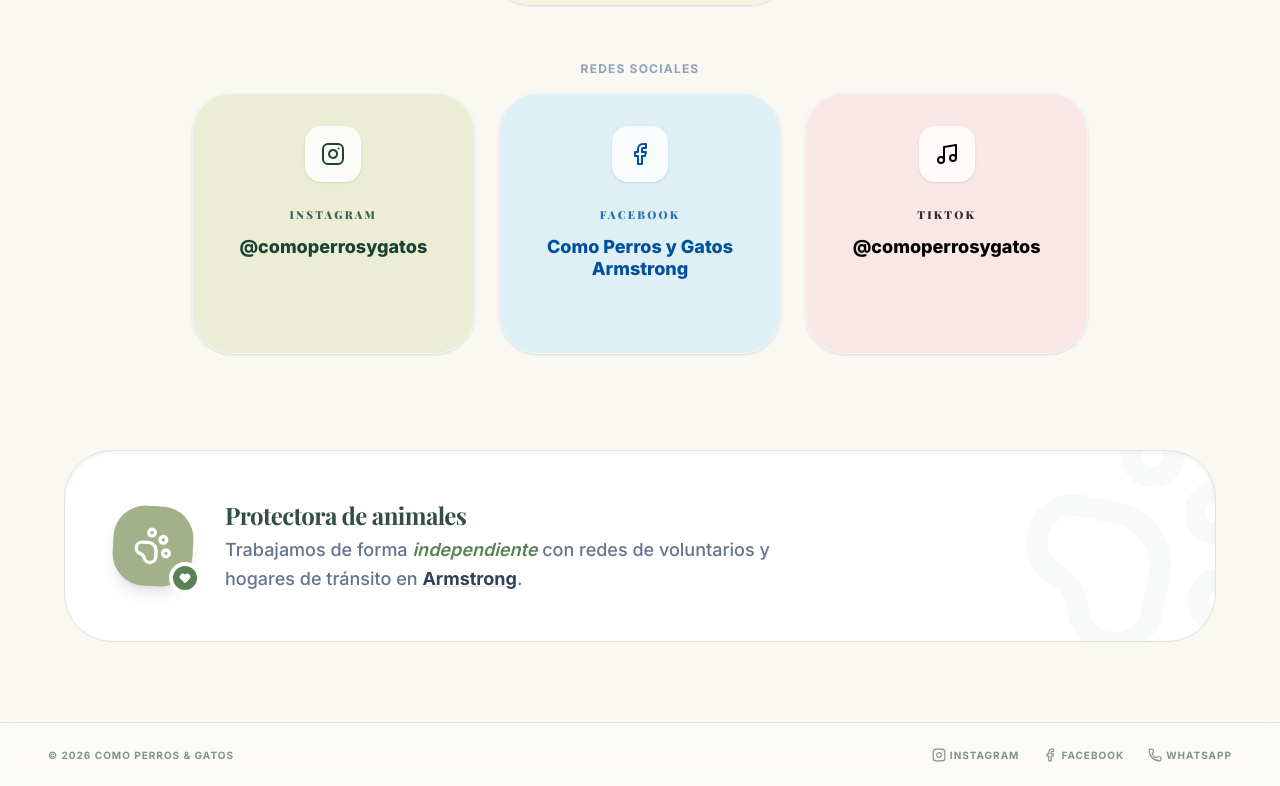
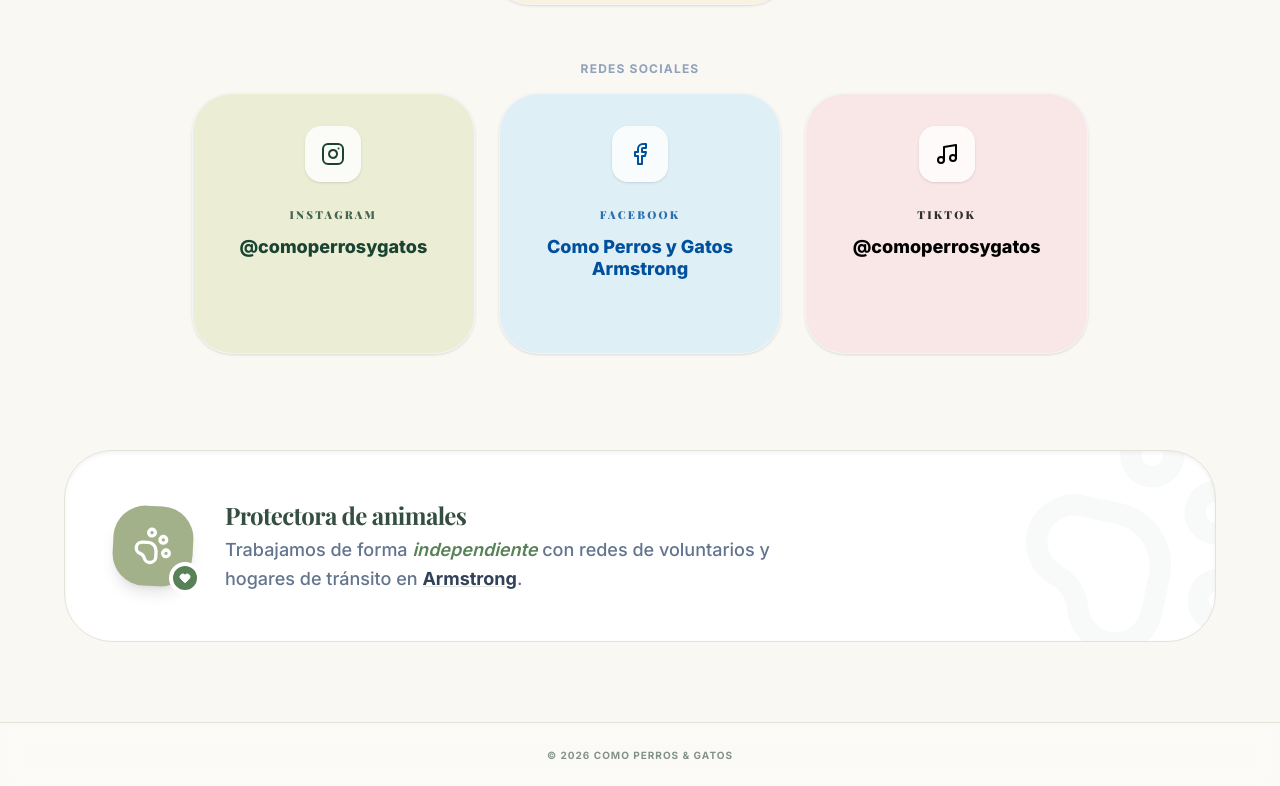
Before and after one commit to Gianp2/CPyG, a React (Vite) app: page / in a window 1280 px wide. Shown: the part 5310-6096 px from the top of the page. Built offline with nearby package versions, Linux system fonts and the light colour scheme; no server answers; the database is empty; a web font is replaced by a local one.

Commit message:
Footer centrado

```diff
--- a/src/components/layout/Footer.jsx
+++ b/src/components/layout/Footer.jsx
@@ -1,10 +1,10 @@
-import { Instagram, Facebook, Phone } from "lucide-react";
 import { Link } from "react-router-dom";
 
 export default function Footer() {
   return (
     <footer className="bg-white/30 backdrop-blur-sm border-t border-brand-border h-16 flex items-center">
-      <div className="max-w-7xl mx-auto px-12 w-full flex flex-col md:flex-row justify-between items-center text-[10px] font-bold uppercase tracking-widest opacity-60 text-brand-dark">
+      {/* Se eliminó justify-between para poder centrar el contenido */}
+      <div className="max-w-7xl mx-auto px-12 w-full flex justify-center items-center text-[10px] font-bold uppercase tracking-widest opacity-60 text-brand-dark">
 
         {/* BOTÓN ADMIN ESCONDIDO AQUÍ */}
         <Link
@@ -14,39 +14,6 @@
           © {new Date().getFullYear()} Como Perros & Gatos
         </Link>
 
-        <div className="flex gap-6 mt-2 md:mt-0 items-center">
-          <a
-            href="https://www.instagram.com/comoperrosygatosarmstrong/"
-            target="_blank"
-            rel="noopener noreferrer"
-            className="hover:text-brand-primary transition-colors flex items-center gap-1"
-          >
-            <Instagram className="w-3.5 h-3.5" />
-            Instagram
-          </a>
-
-          <a
-            href="https://www.facebook.com/comoperrosygatos.adopciones.3?locale=es_LA"
-            target="_blank"
-            rel="noopener noreferrer"
-            className="hover:text-brand-primary transition-colors flex items-center gap-1"
-          >
-            <Facebook className="w-3.5 h-3.5" />
-            Facebook
-          </a>
-
-          <a
-            href="https://wa.me/5493471347911"
-            target="_blank"
-            rel="noopener noreferrer"
-            className="hover:text-brand-primary transition-colors flex items-center gap-1"
-          >
-            <Phone className="w-3.5 h-3.5" />
-            WhatsApp
-          </a>
-
-          {/* El botón anterior de Admin ha sido eliminado de aquí */}
-        </div>
       </div>
     </footer>
   );
```
